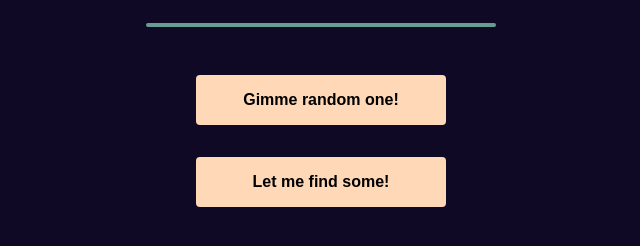
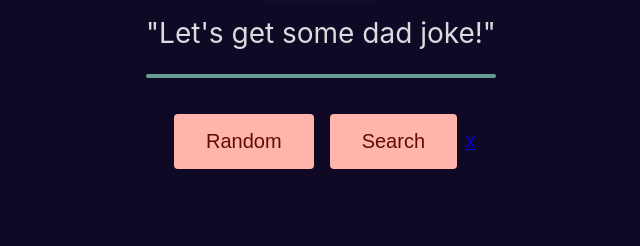
Before and after one commit to manduulya/randow-jokes, a React (Create React App) app: page / in a window 1280 px wide. Shown: the part 374-620 px from the top of the page, without its empty margins (319-959 px from the left). Built offline with nearby package versions, Linux system fonts and the light colour scheme.

Commit message:
browser router added

```diff
--- a/package.json
+++ b/package.json
@@ -8,6 +8,8 @@
     "@testing-library/user-event": "^12.8.3",
     "react": "^17.0.2",
     "react-dom": "^17.0.2",
+    "react-router": "^6.0.2",
+    "react-router-dom": "^6.0.2",
     "react-scripts": "4.0.3",
     "web-vitals": "^1.1.2"
   },
--- a/src/App.css
+++ b/src/App.css
@@ -82,3 +82,17 @@ body {
 		border-color: #4C6085;
 	}
 }
+.nav-button {
+	font-size: 1.25rem;
+	padding: 1rem 2rem;
+	border-radius: 0.25rem;
+	border: none;
+	margin: 0.25rem 0.5rem;
+	cursor: pointer;
+	background-color: #ffb5ab;
+	color:#610c00;
+	transition: 250ms ease-in-out;
+}
+.nav-button:hover {
+	background-color: #c97d73;
+}
--- a/src/App.js
+++ b/src/App.js
@@ -1,8 +1,10 @@
 import './App.css';
+import { Routes, Route, Link } from 'react-router-dom'
 import GenerateJokes from './Components/generateJokes';
 import './Components/Button.css'
 import logo from './assets/emoji.png'
 import SearchJokes from './Components/SearchJokes';
+
 
 function App() {
 
@@ -14,11 +16,23 @@ function App() {
           "Let's get some dad joke!"
         </nav>
       </section>
+      <Link to='/random'>
+        <button className='nav-button'>Random</button>
+      </Link>
+      <Link to='/search'>
+        <button className='nav-button'>Search</button>
+      </Link>
+      <Link to='..'>
+        <span>X</span>
+      </Link>
       <section className='main-section'>
-        <GenerateJokes />
-        <SearchJokes />
+        <Routes>
+          <Route path='/search/*' element={<SearchJokes />} />
+          <Route path='/random/*' element={<GenerateJokes />} />
+        </Routes>
       </section>
     </main>
+
   );
 }
 
--- a/src/index.js
+++ b/src/index.js
@@ -1,12 +1,15 @@
 import React from 'react';
 import ReactDOM from 'react-dom';
+import { BrowserRouter } from 'react-router-dom';
 import './index.css';
 import App from './App';
 import reportWebVitals from './reportWebVitals';
 
 ReactDOM.render(
   <React.StrictMode>
-    <App />
+    <BrowserRouter>
+      <App />
+    </BrowserRouter>
   </React.StrictMode>,
   document.getElementById('root')
 );
```
Also changed, not shown: 1 other file (tests, documents, lock files or other folders).
